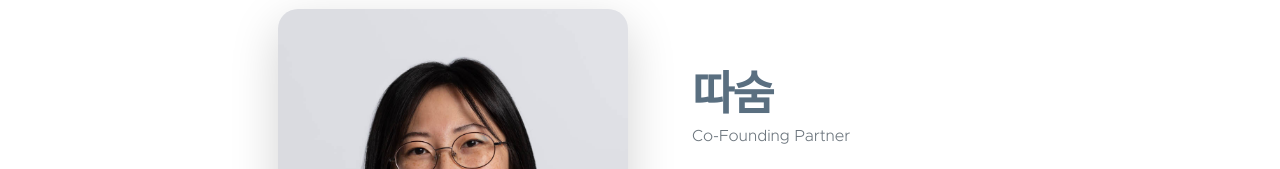
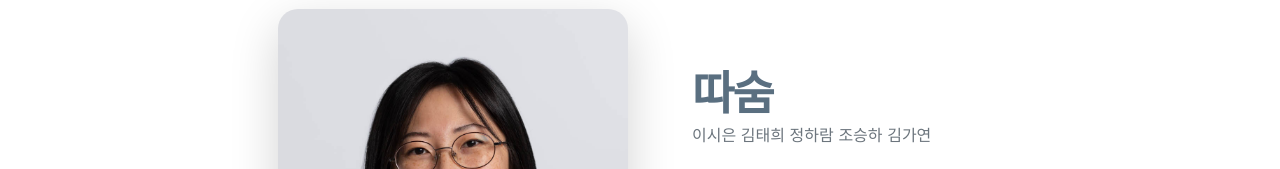
Before and after one commit to bestsleeper02/Hello-Silver-template, a plain HTML site: page index.html in a window 1280 px wide. Shown: the part 2360-2529 px from the top of the page. Drawn offline with Linux system fonts and the light colour scheme.

Commit message:
Update index.html

```diff
--- a/index.html
+++ b/index.html
@@ -316,7 +316,7 @@ https://templatemo.com/tm-581-kind-heart-charity
                             <div class="custom-text-block">
                                 <h2 class="mb-0">따숨</h2>
 
-                                <p class="text-muted mb-lg-4 mb-md-4">Co-Founding Partner</p>
+                                <p class="text-muted mb-lg-4 mb-md-4">이시은 김태희 정하람 조승하 김가연</p>
 
                                 <p>헬로실버는 청소년이 직접 기획하고 구성한 디지털 돌봄 웹사이트입니다. 어르신의 정보 접근성과 일상 지원을 돕는 따뜻한 연결을 만들어갑니다.</p>
 
```
